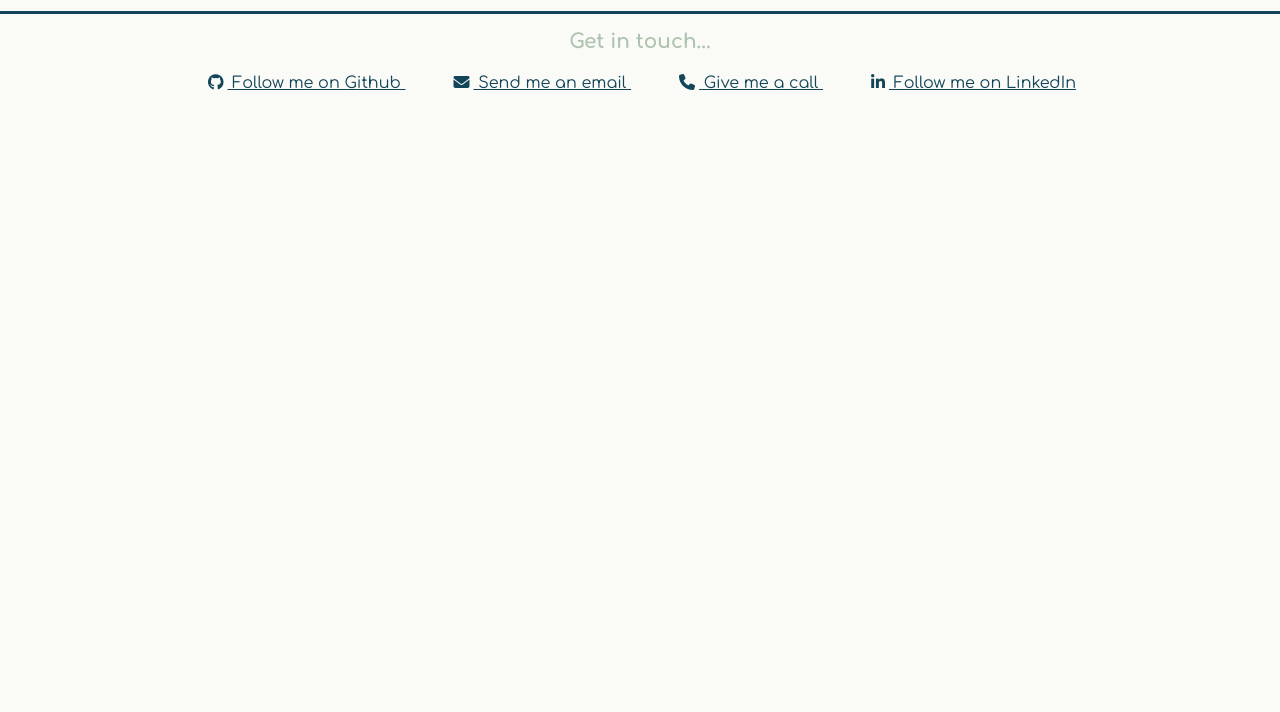
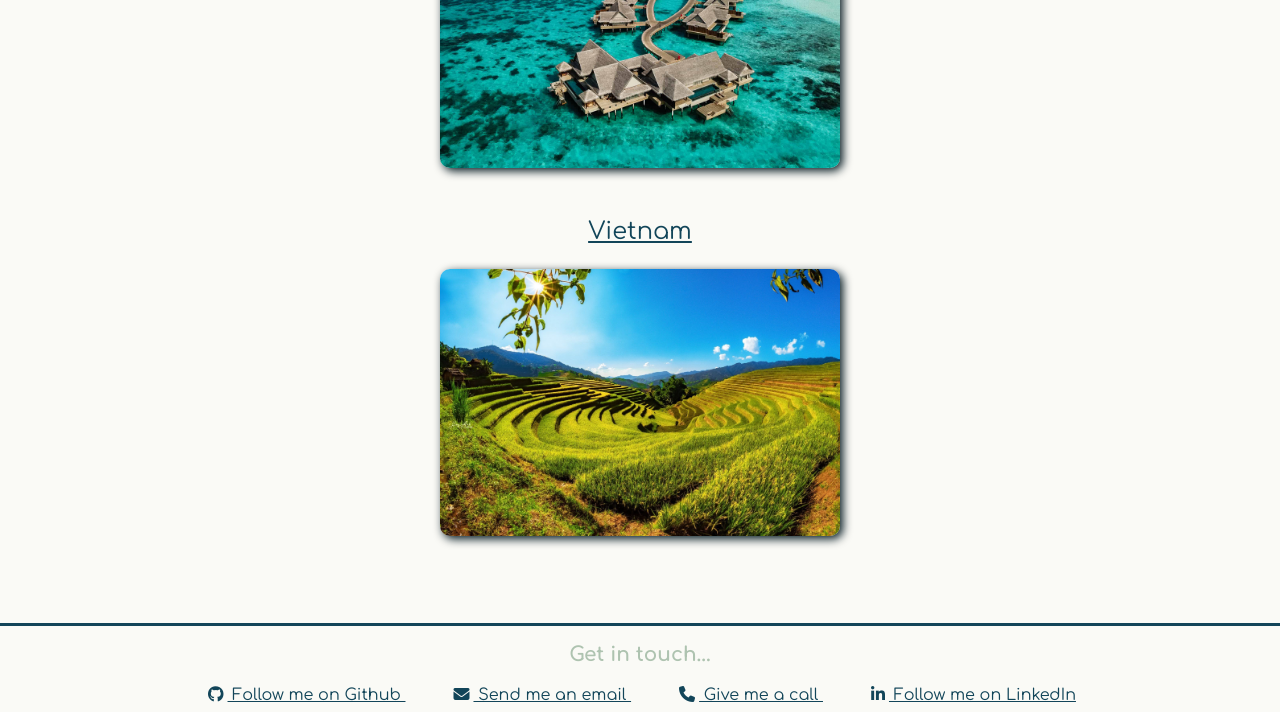
Before and after one commit to raeesa99/My-Website, a Node server app: page /countries in a window 1280 px wide. Shown: the part 1150-1862 px from the top of the page. Before the commit the page ends 1240 px from the top, so only its background shows below. Run offline with Node 20, Linux system fonts and the light colour scheme; some libraries are stand-ins or nearby versions.

Commit message:
countries page complete

```diff
--- a/public/style.css
+++ b/public/style.css
@@ -129,12 +129,12 @@ nav{
     text-decoration: underline;
   }
 
-  .pTitle:hover {
+  .pTitle:hover, .mTitle:hover, .fTitle:hover, .cTitle:hover {
     color: #598392;
     cursor: pointer;
   }
 
-  .pImage, .mImage, .cImage {
+  .pImage, .mImage, .fImage {
     border-radius: 10px;
     margin-bottom: 12px;
     box-shadow: 3px 3px 10px #01161E;
@@ -156,3 +156,9 @@ nav{
   .mDate {
     color: #AEC3B0;
   }
+
+  .cImage {
+    border-radius: 10px;
+    margin-bottom: 12px;
+    box-shadow: 3px 3px 10px #01161E;
+  }
--- a/views/countries.hbs
+++ b/views/countries.hbs
@@ -1,29 +1,38 @@
 <div class="countries" id="country-grid">
 
-    <h1 id="countriesTitle">Countries I've visited</h1>
+    <h1 id="countriesTitle">Countries I'd like to Visit</h1>
 
     <div class="countryTile">
-        <p class="cTitle">Morocco</p>
+        <p class="cTitle">Iceland</p>
         <p class="cDate"></p>
-           <img width=250 class="mImage" src="images/.jpg" alt=""/>
+           <img width=400 class="cImage" src="images/northernlights.jpg" alt=""/>
         <p class="cDescription">
 
         </p>
     </div>
 
     <div class="countryTile">
-        <p class="cTitle">Palestine</p>
+        <p class="cTitle">Cappadocia</p>
         <p class="cDate"></p>
-           <img width=250 class="mImage" src="images/.jpg" alt=""/>
+           <img width=400 class="cImage" src="images/Cappadocia.jpg" alt=""/>
         <p class="cDescription">
 
         </p>
     </div>
 
     <div class="countryTile">
-        <p class="cTitle">Turkey</p>
+        <p class="cTitle">Maldives</p>
         <p class="cDate"></p>
-           <img width=250 class="mImage" src="images/.jpg" alt=""/>
+           <img width=400 class="cImage" src="images/maldives.jpg" alt=""/>
+        <p class="cDescription">
+
+        </p>
+    </div>
+
+    <div class="countryTile">
+        <p class="cTitle">Vietnam</p>
+        <p class="cDate"></p>
+           <img width=400 class="cImage" src="images/vietnam.jpg" alt=""/>
         <p class="cDescription">
 
         </p>
--- a/views/flowers.hbs
+++ b/views/flowers.hbs
@@ -4,7 +4,7 @@
 
     <div class="flowerTile">
         <p class="fTitle">Hydrangea</p>
-            <a target="_blank" href="https://www.bhg.com/gardening/trees-shrubs-vines/shrubs/hydrangea-facts/"><img width=350 class="mImage" src="images/hydrangea.jpg" alt="Hydrangea"/></a>
+            <a target="_blank" href="https://www.bhg.com/gardening/trees-shrubs-vines/shrubs/hydrangea-facts/"><img width=350 class="fImage" src="images/hydrangea.jpg" alt="Hydrangea"/></a>
         <p class="fDescription">
             Hydrangea is from Greek descent: "Hydro" means water and "angos" means jar or vessel.
           And in fact, hydrangeas need lots of water to thrive.
@@ -13,7 +13,7 @@
 
     <div class="flowerTile">
         <p class="fTitle">Dahlia</p>
-            <a target="_blank" href="https://www.bhg.com/gardening/flowers/facts-about-dahlias/#:~:text=5%20Little-Known%20Facts%20About%20Dahlias%201%201.%20There,5%205.%20There%20are%20no%20blue%20dahlias%20"><img width=350 class="mImage" src="images/dahlia.jpg" alt="Dahlia"/></a>
+            <a target="_blank" href="https://www.bhg.com/gardening/flowers/facts-about-dahlias/#:~:text=5%20Little-Known%20Facts%20About%20Dahlias%201%201.%20There,5%205.%20There%20are%20no%20blue%20dahlias%20"><img width=350 class="fImage" src="images/dahlia.jpg" alt="Dahlia"/></a>
         <p class="fDescription">
        Dahlias are named after 18th-century Swedish botanist Anders Dahl.
        He actually categorized dahlias as a vegetable because of their edible tubers.
@@ -22,7 +22,7 @@
 
     <div class="flowerTile">
         <p class="fTitle">Brownie Tulip</p>
-            <a target="_blank" href="https://connect-int.org/connections/2018/02/10-interesting-facts-about-tulips/#:~:text=10%20Interesting%20Facts%20About%20Tulips%201%20There%20are,expensive%20flower%20in%20the%20world.%20...%20More%20items"><img width=350 class="mImage" src="images/tulips.jpg" alt="Tulips"/></a>
+            <a target="_blank" href="https://connect-int.org/connections/2018/02/10-interesting-facts-about-tulips/#:~:text=10%20Interesting%20Facts%20About%20Tulips%201%20There%20are,expensive%20flower%20in%20the%20world.%20...%20More%20items"><img width=350 class="fImage" src="images/tulips.jpg" alt="Tulips"/></a>
         <p class="fDescription">
         The name "Tulip" originated from the Persian word "delband" meaning turban, given the flowers turban shape.
         Another reason for its association with Turkey is because locals would often decorate their turbans with tulip stems.
```
Also changed, not shown: public/images/Cappadocia.jpg (added), public/images/maldives.jpg (added), public/images/northernlights.jpg (added), public/images/vietnam.jpg (added).
